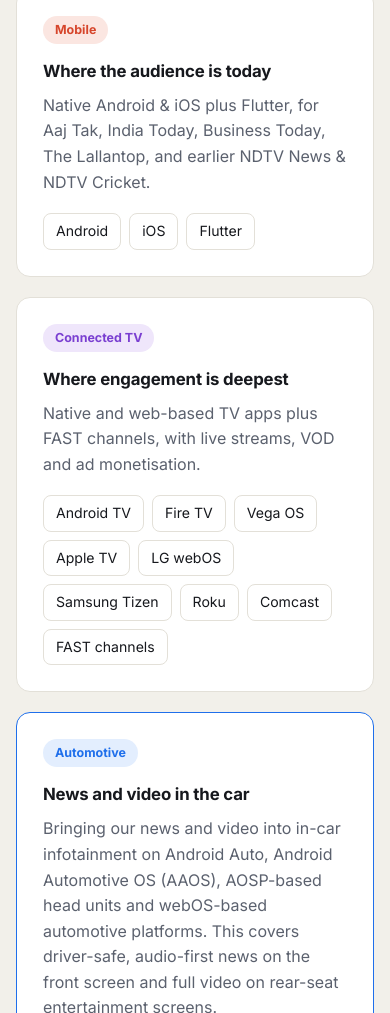
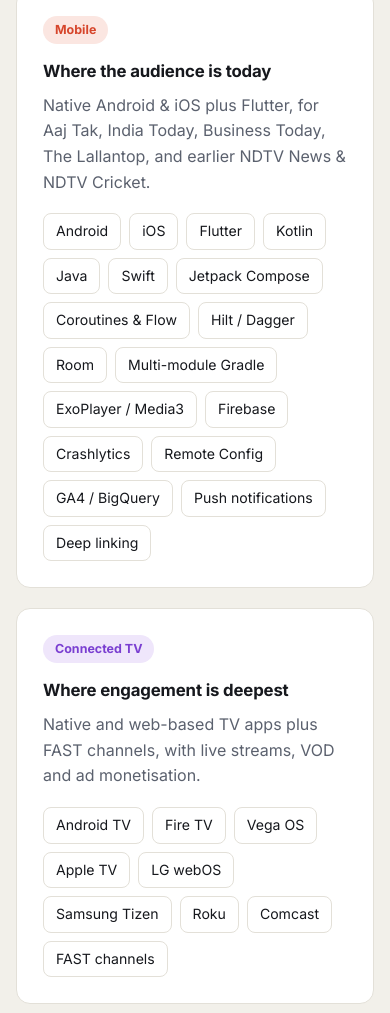
Before and after one commit to pankajkumar78/portfolio, a plain HTML site: page index.html in a window 390 px wide. Shown: the part 5846-6859 px from the top of the page. Drawn offline with Linux system fonts and the light colour scheme.

Commit message:
Mobile card: more tech terms
Co-Authored-By: Claude Opus 5.5 <noreply@anthropic.com>

```diff
--- a/index.html
+++ b/index.html
@@ -190,7 +190,7 @@
           <span class="cat cat-mobile">Mobile</span>
           <h3>Where the audience is today</h3>
           <p>Native Android &amp; iOS plus Flutter, for Aaj Tak, India Today, Business Today, The Lallantop, and earlier NDTV News &amp; NDTV Cricket.</p>
-          <div class="pills"><span>Android</span><span>iOS</span><span>Flutter</span></div>
+          <div class="pills"><span>Android</span><span>iOS</span><span>Flutter</span><span>Kotlin</span><span>Java</span><span>Swift</span><span>Jetpack Compose</span><span>Coroutines &amp; Flow</span><span>Hilt / Dagger</span><span>Room</span><span>Multi-module Gradle</span><span>ExoPlayer / Media3</span><span>Firebase</span><span>Crashlytics</span><span>Remote Config</span><span>GA4 / BigQuery</span><span>Push notifications</span><span>Deep linking</span></div>
         </div>
         <div class="plat">
           <span class="cat cat-ctv">Connected TV</span>
```
